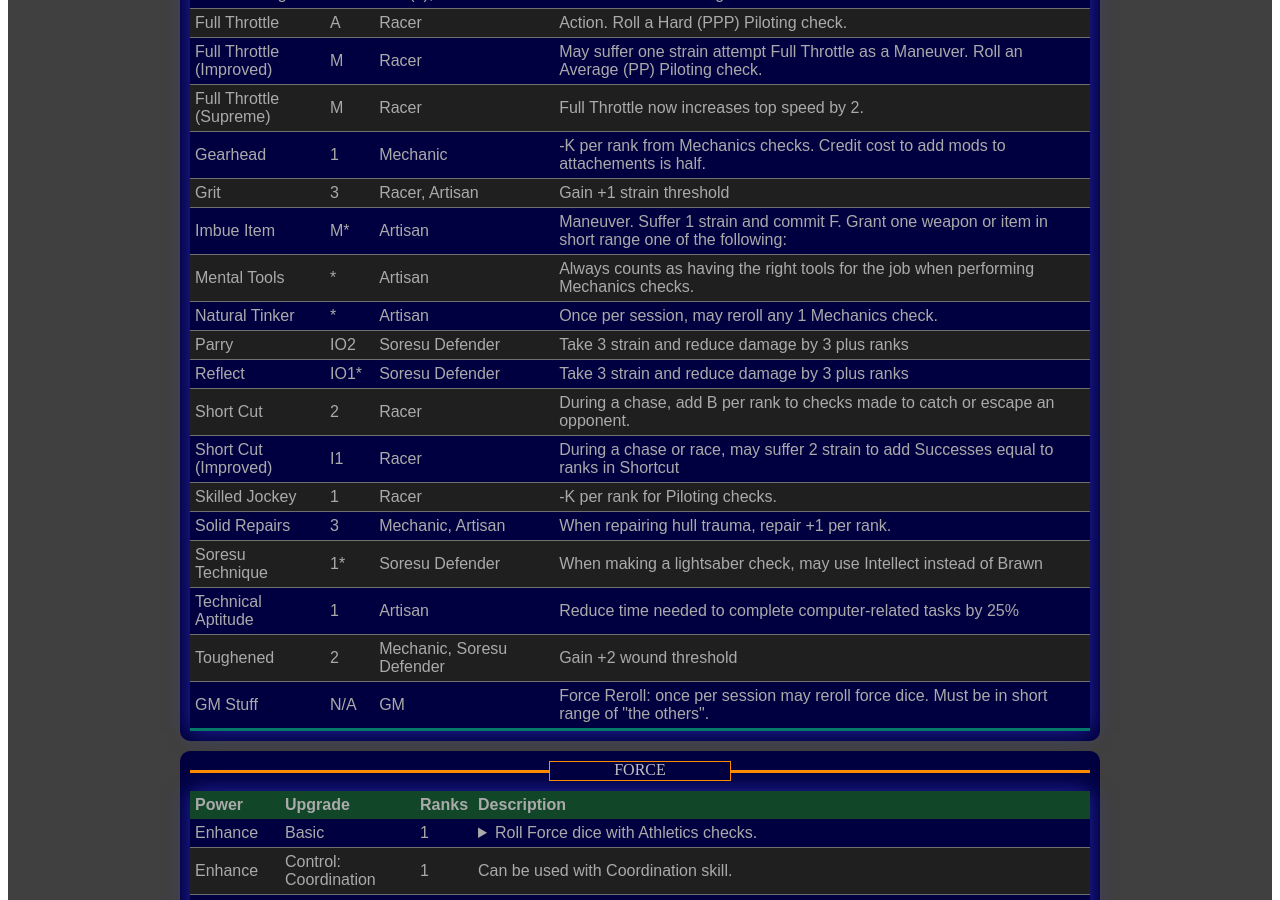
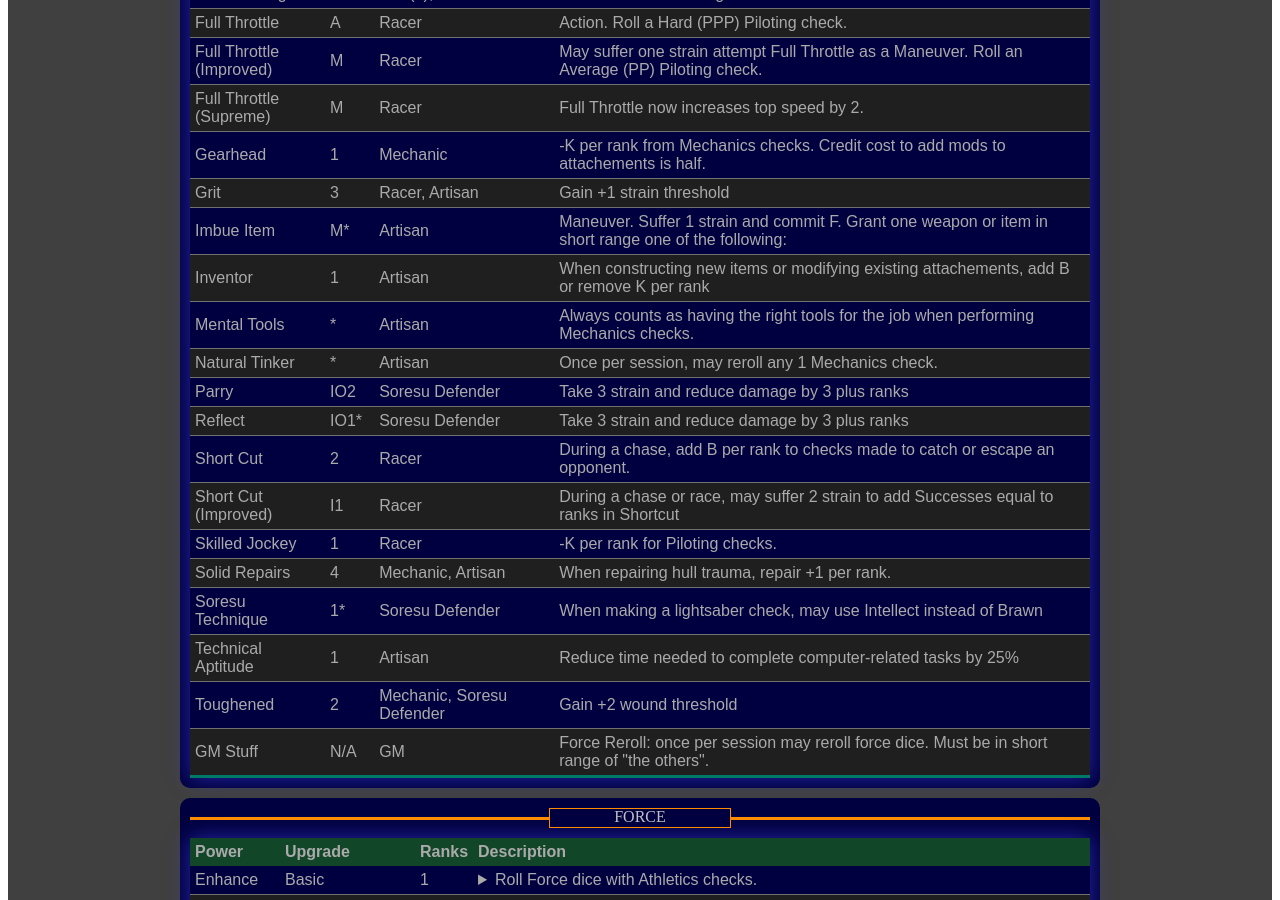
Before and after one commit to GrahamFrye/Conflicted-Alliances, a Jekyll site: the page characters/chaz/index.html, which Jekyll copies as it is, in a window 1280 px wide and 900 px high, scrolled down 1507 px. Built offline with Jekyll 4.4.1, drawn with Linux system fonts in a browser that asks for light colours.

Commit message:
Update index.html
Added Inventor Talent and another rankl of Solid Repairs

```diff
--- a/characters/chaz/index.html
+++ b/characters/chaz/index.html
@@ -515,6 +515,13 @@
                     <br>Suffer 1 strain each turn while force die is committed.</span></td>
                 </tr>
                 <tr>
+                  <td>Inventor</td>
+                  <td>1</td>
+                  <td>Artisan</td>
+                  <td>When constructing new items or modifying existing attachements,
+                     add B or remove K per rank</td>
+                </tr>
+                <tr>
                   <td>Mental Tools</td>
                   <td>*</td>
                   <td>Artisan</td>
@@ -562,7 +569,7 @@
                 </tr>
                 <tr>
                   <td>Solid Repairs</td>
-                  <td>3</td>
+                  <td>4</td>
                   <td>Mechanic, Artisan</td>
                   <td>When repairing hull trauma, repair +1 per rank.</td>
                 </tr>
```
